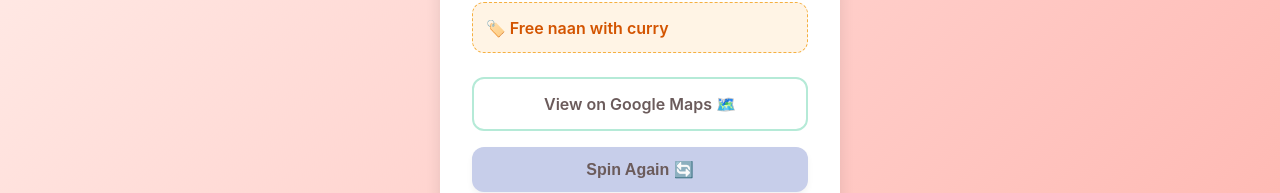
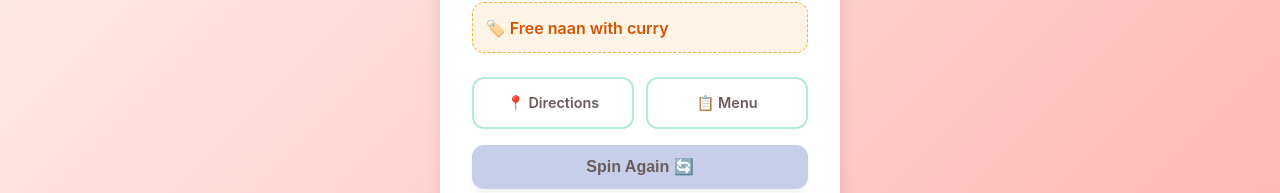
Before and after one commit to Phantom-Enterprise/whats-for-lunch-today, a React (Vite) app: page / in a window 1280 px wide. Both pictures are taken after a click on the button "Pick My Lunch! 🎲". Shown: the part 559-752 px from the top of the page. Built offline with nearby package versions, Linux system fonts and the light colour scheme.

Commit message:
Add operating hours filter, improve Maps link, and add menu links

```diff
--- a/src/components/ResultCard.jsx
+++ b/src/components/ResultCard.jsx
@@ -24,14 +24,25 @@ export default function ResultCard({ restaurant, onReset }) {
                     </div>
                 )}
 
+                <div className={styles.linkButtons}>
                     <a
-                    href={`https://www.google.com/maps/search/?api=1&query=${encodeURIComponent(restaurant.name + " " + restaurant.cuisine)}`}
+                        href={`https://www.google.com/maps/search/?api=1&query=${encodeURIComponent(restaurant.name)}`}
                         target="_blank"
                         rel="noopener noreferrer"
                         className={styles.mapLink}
                     >
-                    View on Google Maps 🗺️
+                        📍 Directions
                     </a>
+
+                    <a
+                        href={restaurant.menuUrl}
+                        target="_blank"
+                        rel="noopener noreferrer"
+                        className={styles.menuLink}
+                    >
+                        📋 Menu
+                    </a>
+                </div>
 
                 <button onClick={onReset} className={styles.button}>
                     Spin Again 🔄
--- a/src/components/ResultCard.module.css
+++ b/src/components/ResultCard.module.css
@@ -89,10 +89,16 @@
     border: 1px dashed #F5B041;
 }
 
-.mapLink {
-    display: block;
+.linkButtons {
+    display: flex;
+    gap: 0.75rem;
+    margin-bottom: 1rem;
+}
+
+.mapLink,
+.menuLink {
+    flex: 1;
     text-align: center;
-    margin-bottom: 1rem;
     color: var(--color-text);
     text-decoration: none;
     font-weight: 600;
@@ -100,11 +106,15 @@
     border: 2px solid var(--color-secondary);
     border-radius: var(--radius-md);
     transition: var(--transition);
+    font-size: 0.9rem;
 }
 
-.mapLink:hover {
+.mapLink:hover,
+.menuLink:hover {
     background-color: var(--color-secondary);
     color: var(--color-text);
+    transform: translateY(-2px);
+    box-shadow: var(--shadow-soft);
 }
 
 .button {
--- a/src/data/restaurants.js
+++ b/src/data/restaurants.js
@@ -8,7 +8,9 @@ const baseRestaurants = [
         rating: 4.8,
         deal: "10% off lunch special",
         emoji: "🍣",
-        image: "https://images.unsplash.com/photo-1579871494447-9811cf80d66c?w=500&auto=format&fit=crop&q=60&ixlib=rb-4.0.3&ixid=M3wxMjA3fDB8MHxzZWFyY2h8NXx8c3VzaGl8ZW58MHx8MHx8fDA%3D"
+        image: "https://images.unsplash.com/photo-1579871494447-9811cf80d66c?w=500&auto=format&fit=crop&q=60&ixlib=rb-4.0.3&ixid=M3wxMjA3fDB8MHxzZWFyY2h8NXx8c3VzaGl8ZW58MHx8MHx8fDA%3D",
+        hours: { open: 11, close: 22 }, // 11 AM - 10 PM
+        menuUrl: "https://www.google.com/search?q=Sushi+Zen+menu"
     },
     {
         id: 2,
@@ -18,7 +20,9 @@ const baseRestaurants = [
         rating: 4.5,
         deal: null,
         emoji: "🍔",
-        image: "https://images.unsplash.com/photo-1568901346375-23c9450c58cd?w=500&auto=format&fit=crop&q=60&ixlib=rb-4.0.3&ixid=M3wxMjA3fDB8MHxzZWFyY2h8Mnx8YnVyZ2VyfGVufDB8fDB8fHww"
+        image: "https://images.unsplash.com/photo-1568901346375-23c9450c58cd?w=500&auto=format&fit=crop&q=60&ixlib=rb-4.0.3&ixid=M3wxMjA3fDB8MHxzZWFyY2h8Mnx8YnVyZ2VyfGVufDB8fDB8fHww",
+        hours: { open: 10, close: 23 }, // 10 AM - 11 PM
+        menuUrl: "https://www.google.com/search?q=Burger+Bliss+menu"
     },
     {
         id: 3,
@@ -28,7 +32,9 @@ const baseRestaurants = [
         rating: 4.9,
         deal: "Free dessert with entree",
         emoji: "🍝",
-        image: "https://images.unsplash.com/photo-1481931098730-318b6f776db0?w=500&auto=format&fit=crop&q=60&ixlib=rb-4.0.3&ixid=M3wxMjA3fDB8MHxzZWFyY2h8NHx8cGFzdGF8ZW58MHx8MHx8fDA%3D"
+        image: "https://images.unsplash.com/photo-1481931098730-318b6f776db0?w=500&auto=format&fit=crop&q=60&ixlib=rb-4.0.3&ixid=M3wxMjA3fDB8MHxzZWFyY2h8NHx8cGFzdGF8ZW58MHx8MHx8fDA%3D",
+        hours: { open: 12, close: 22 }, // 12 PM - 10 PM
+        menuUrl: "https://www.google.com/search?q=Pasta+Paradise+menu"
     },
     {
         id: 4,
@@ -38,7 +44,9 @@ const baseRestaurants = [
         rating: 4.6,
         deal: "Taco Tuesday: $2 tacos",
         emoji: "🌮",
-        image: "https://images.unsplash.com/photo-1551504734-5ee1c4a1479b?w=500&auto=format&fit=crop&q=60&ixlib=rb-4.0.3&ixid=M3wxMjA3fDB8MHxzZWFyY2h8Mnx8dGFjb3N8ZW58MHx8MHx8fDA%3D"
+        image: "https://images.unsplash.com/photo-1551504734-5ee1c4a1479b?w=500&auto=format&fit=crop&q=60&ixlib=rb-4.0.3&ixid=M3wxMjA3fDB8MHxzZWFyY2h8Mnx8dGFjb3N8ZW58MHx8MHx8fDA%3D",
+        hours: { open: 11, close: 21 }, // 11 AM - 9 PM
+        menuUrl: "https://www.google.com/search?q=Taco+Fiesta+menu"
     },
     {
         id: 5,
@@ -48,7 +56,9 @@ const baseRestaurants = [
         rating: 4.7,
         deal: null,
         emoji: "🥗",
-        image: "https://images.unsplash.com/photo-1512621776951-a57141f2eefd?w=500&auto=format&fit=crop&q=60&ixlib=rb-4.0.3&ixid=M3wxMjA3fDB8MHxzZWFyY2h8Mnx8c2FsYWR8ZW58MHx8MHx8fDA%3D"
+        image: "https://images.unsplash.com/photo-1512621776951-a57141f2eefd?w=500&auto=format&fit=crop&q=60&ixlib=rb-4.0.3&ixid=M3wxMjA3fDB8MHxzZWFyY2h8Mnx8c2FsYWR8ZW58MHx8MHx8fDA%3D",
+        hours: { open: 9, close: 20 }, // 9 AM - 8 PM
+        menuUrl: "https://www.google.com/search?q=Green+Garden+menu"
     },
     {
         id: 6,
@@ -58,7 +68,9 @@ const baseRestaurants = [
         rating: 4.4,
         deal: "Free naan with curry",
         emoji: "🍛",
-        image: "https://images.unsplash.com/photo-1631298045866-932f22295b99?w=500&auto=format&fit=crop&q=60&ixlib=rb-4.0.3&ixid=M3wxMjA3fDB8MHxzZWFyY2h8Mnx8Y3Vycnl8ZW58MHx8MHx8fDA%3D"
+        image: "https://images.unsplash.com/photo-1631298045866-932f22295b99?w=500&auto=format&fit=crop&q=60&ixlib=rb-4.0.3&ixid=M3wxMjA3fDB8MHxzZWFyY2h8Mnx8Y3Vycnl8ZW58MHx8MHx8fDA%3D",
+        hours: { open: 11, close: 22 }, // 11 AM - 10 PM
+        menuUrl: "https://www.google.com/search?q=Curry+House+menu"
     },
     {
         id: 7,
@@ -68,7 +80,9 @@ const baseRestaurants = [
         rating: 4.3,
         deal: null,
         emoji: "🍕",
-        image: "https://images.unsplash.com/photo-1513104890138-7c749659a591?w=500&auto=format&fit=crop&q=60&ixlib=rb-4.0.3&ixid=M3wxMjA3fDB8MHxzZWFyY2h8Mnx8cGl6emF8ZW58MHx8MHx8fDA%3D"
+        image: "https://images.unsplash.com/photo-1513104890138-7c749659a591?w=500&auto=format&fit=crop&q=60&ixlib=rb-4.0.3&ixid=M3wxMjA3fDB8MHxzZWFyY2h8Mnx8cGl6emF8ZW58MHx8MHx8fDA%3D",
+        hours: { open: 11, close: 23 }, // 11 AM - 11 PM
+        menuUrl: "https://www.google.com/search?q=Pizza+Palace+menu"
     },
     {
         id: 8,
@@ -78,7 +92,9 @@ const baseRestaurants = [
         rating: 4.6,
         deal: null,
         emoji: "🥟",
-        image: "https://images.unsplash.com/photo-1496116218417-1a781b1c423c?w=500&auto=format&fit=crop&q=60&ixlib=rb-4.0.3&ixid=M3wxMjA3fDB8MHxzZWFyY2h8Mnx8ZGltJTIwc3VtfGVufDB8fDB8fHww"
+        image: "https://images.unsplash.com/photo-1496116218417-1a781b1c423c?w=500&auto=format&fit=crop&q=60&ixlib=rb-4.0.3&ixid=M3wxMjA3fDB8MHxzZWFyY2h8Mnx8ZGltJTIwc3VtfGVufDB8fDB8fHww",
+        hours: { open: 10, close: 21 }, // 10 AM - 9 PM
+        menuUrl: "https://www.google.com/search?q=Dim+Sum+Delight+menu"
     },
     {
         id: 9,
@@ -88,7 +104,9 @@ const baseRestaurants = [
         rating: 4.8,
         deal: "Cafecito + pastelito combo $5",
         emoji: "🇨🇺",
-        image: "https://images.unsplash.com/photo-1606923829579-0cb981a83e2e?w=500&auto=format&fit=crop&q=60&ixlib=rb-4.0.3&ixid=M3wxMjA3fDB8MHxzZWFyY2h8Mnx8Y3ViYW4lMjBmb29kfGVufDB8fDB8fHww"
+        image: "https://images.unsplash.com/photo-1606923829579-0cb981a83e2e?w=500&auto=format&fit=crop&q=60&ixlib=rb-4.0.3&ixid=M3wxMjA3fDB8MHxzZWFyY2h8Mnx8Y3ViYW4lMjBmb29kfGVufDB8fDB8fHww",
+        hours: { open: 7, close: 20 }, // 7 AM - 8 PM
+        menuUrl: "https://www.google.com/search?q=Havana+Cafe+menu"
     },
     {
         id: 10,
@@ -98,7 +116,9 @@ const baseRestaurants = [
         rating: 4.9,
         deal: null,
         emoji: "🦀",
-        image: "https://images.unsplash.com/photo-1559737558-2f5a35f4523c?w=500&auto=format&fit=crop&q=60&ixlib=rb-4.0.3&ixid=M3wxMjA3fDB8MHxzZWFyY2h8Mnx8c2VhZm9vZHxlbnwwfHwwfHx8MA%3D%3D"
+        image: "https://images.unsplash.com/photo-1559737558-2f5a35f4523c?w=500&auto=format&fit=crop&q=60&ixlib=rb-4.0.3&ixid=M3wxMjA3fDB8MHxzZWFyY2h8Mnx8c2VhZm9vZHxlbnwwfHwwfHx8MA%3D%3D",
+        hours: { open: 12, close: 22 }, // 12 PM - 10 PM
+        menuUrl: "https://www.google.com/search?q=Stone+Crab+Shack+menu"
     },
     {
         id: 11,
@@ -108,7 +128,9 @@ const baseRestaurants = [
         rating: 4.7,
         deal: "Jerk chicken platter + plantains",
         emoji: "🏝️",
-        image: "https://images.unsplash.com/photo-1626645738196-c2a7c87a8f58?w=500&auto=format&fit=crop&q=60&ixlib=rb-4.0.3&ixid=M3wxMjA3fDB8MHxzZWFyY2h8M3x8amVyayUyMGNoaWNrZW58ZW58MHx8MHx8fDA%3D"
+        image: "https://images.unsplash.com/photo-1626645738196-c2a7c87a8f58?w=500&auto=format&fit=crop&q=60&ixlib=rb-4.0.3&ixid=M3wxMjA3fDB8MHxzZWFyY2h8M3x8amVyayUyMGNoaWNrZW58ZW58MHx8MHx8fDA%3D",
+        hours: { open: 11, close: 21 }, // 11 AM - 9 PM
+        menuUrl: "https://www.google.com/search?q=Island+Jerk+Kitchen+menu"
     },
     {
         id: 12,
@@ -118,7 +140,9 @@ const baseRestaurants = [
         rating: 4.6,
         deal: "Happy hour: $8 ceviche",
         emoji: "🐟",
-        image: "https://images.unsplash.com/photo-1580217593608-61931cefc821?w=500&auto=format&fit=crop&q=60&ixlib=rb-4.0.3&ixid=M3wxMjA3fDB8MHxzZWFyY2h8Mnx8Y2V2aWNoZXxlbnwwfHwwfHx8MA%3D%3D"
+        image: "https://images.unsplash.com/photo-1580217593608-61931cefc821?w=500&auto=format&fit=crop&q=60&ixlib=rb-4.0.3&ixid=M3wxMjA3fDB8MHxzZWFyY2h8Mnx8Y2V2aWNoZXxlbnwwfHwwfHx8MA%3D%3D",
+        hours: { open: 11, close: 23 }, // 11 AM - 11 PM
+        menuUrl: "https://www.google.com/search?q=Ceviche+Bar+menu"
     },
     {
         id: 13,
@@ -128,9 +152,18 @@ const baseRestaurants = [
         rating: 4.5,
         deal: null,
         emoji: "🦞",
-        image: "https://images.unsplash.com/photo-1615141982883-c7ad0e69fd62?w=500&auto=format&fit=crop&q=60&ixlib=rb-4.0.3&ixid=M3wxMjA3fDB8MHxzZWFyY2h8NHx8bG9ic3RlcnxlbnwwfHwwfHx8MA%3D%3D"
+        image: "https://images.unsplash.com/photo-1615141982883-c7ad0e69fd62?w=500&auto=format&fit=crop&q=60&ixlib=rb-4.0.3&ixid=M3wxMjA3fDB8MHxzZWFyY2h8NHx8bG9ic3RlcnxlbnwwfHwwfHx8MA%3D%3D",
+        hours: { open: 11, close: 22 }, // 11 AM - 10 PM
+        menuUrl: "https://www.google.com/search?q=Key+West+Grill+menu"
     },
 ];
+
+// Helper to check if restaurant is open
+function isRestaurantOpen(restaurant) {
+    const now = new Date();
+    const currentHour = now.getHours();
+    return currentHour >= restaurant.hours.open && currentHour < restaurant.hours.close;
+}
 
 // Helper to calculate distance in miles
 function getDistanceFromLatLonInMi(lat1, lon1, lat2, lon2) {
@@ -157,12 +190,17 @@ function getRandomCoordinate(base, range) {
 }
 
 export function getRestaurants(userLat = null, userLng = null) {
+    let restaurants = baseRestaurants;
+
+    // Filter to only open restaurants
+    restaurants = restaurants.filter(isRestaurantOpen);
+
     if (!userLat || !userLng) {
         // Return with original mocked distances if no location provided
-        return baseRestaurants.map(r => ({ ...r, distance: r.distance || (Math.random() * 2 + 0.1).toFixed(1) + " mi" }));
+        return restaurants.map(r => ({ ...r, distance: r.distance || (Math.random() * 2 + 0.1).toFixed(1) + " mi" }));
     }
 
-    return baseRestaurants.map(r => {
+    return restaurants.map(r => {
         // Generate a mock location near the user (within ~5 miles)
         // 1 deg lat is ~69 miles. 5 miles is ~0.072 degrees
         const lat = getRandomCoordinate(userLat, 0.075);
@@ -180,4 +218,4 @@ export function getRestaurants(userLat = null, userLng = null) {
 }
 
 // Default export for backward compatibility if needed, though we will switch to using named export
-export const restaurants = baseRestaurants.map(r => ({ ...r, distance: "1.0 mi" })); // Default fallback
+export const restaurants = baseRestaurants.filter(isRestaurantOpen).map(r => ({ ...r, distance: "1.0 mi" })); // Default fallback
```
Lines whose indentation alone changed are shown as unchanged.
